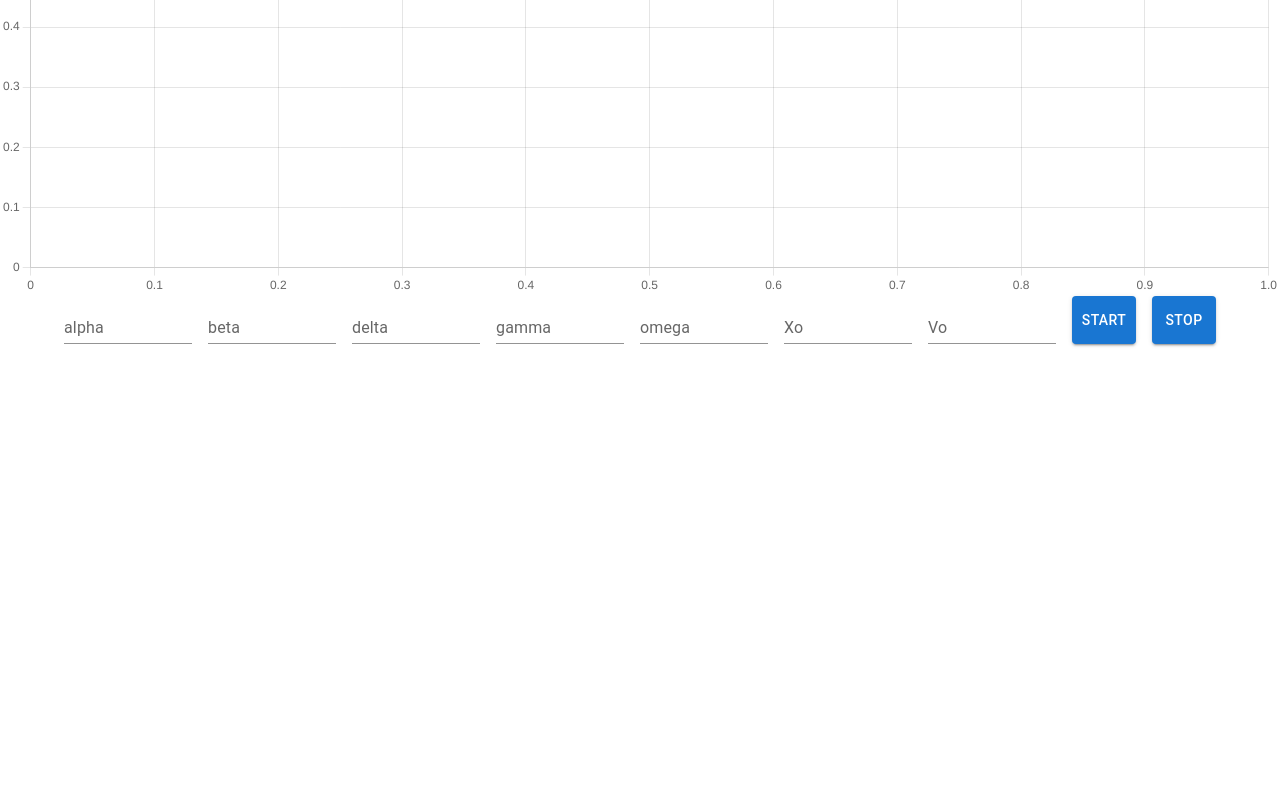
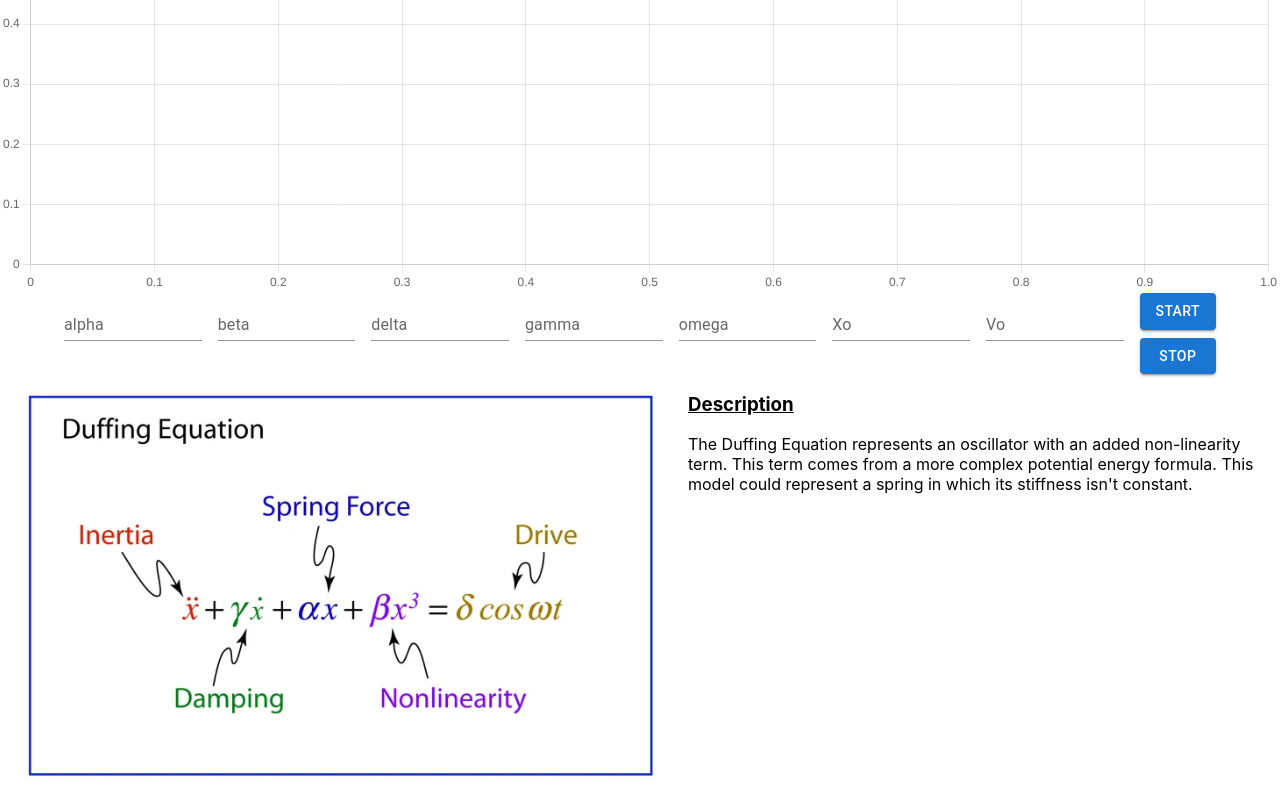
Before and after one commit to Zorokey1/NonLinearOscillatorPhysicsSim, a React (Create React App) app: page / in a window 1280 px wide. Shown: the part 396-1196 px from the top of the page. Before the commit the page ends 800 px from the top, so only its background shows below. Built offline with nearby package versions, Linux system fonts and the light colour scheme.

Commit message:
Added Description + Visuals

```diff
--- a/public/electron.js
+++ b/public/electron.js
@@ -11,13 +11,14 @@ var child = execFile(path.join(__dirname,"app.exe"), (err, output) => {
     if (err) {
       // log and return if we encounter an error
       console.error("could not execute command: ", err)
+
       return
     }
 
 
   })
 
-var pid = child.pid;
+pid = child.pid
 
 // Create the native browser window.
 function createWindow() {
--- a/src/App.css
+++ b/src/App.css
@@ -2,6 +2,8 @@
 
 .BadTitle {
     text-align: center;
+    font-size: 5vh;
+    margin: 0%;
 }
 
 .Toolbar {
@@ -25,3 +27,8 @@
     flex-flow: row wrap;
     justify-content: center;
 }
+
+#DuffingEquation {
+    margin: 20px;
+    width: 50vw;
+}
--- a/src/App.js
+++ b/src/App.js
@@ -1,5 +1,6 @@
 import Graph from "./Components/Graph";
 import Toolbar from "./Components/Toolbar";
+import Description from "./Components/Description";
 import "./App.css";
 import { useState } from "react";
 
@@ -23,6 +24,7 @@ export default function App() {
                 dataLoopID = {dataLoopID}
                 setDataLoopID = {setDataLoopID}
             />
+            <Description/>
         </div>
     );
 }
--- /dev/null
+++ b/src/Components/Description.js
@@ -0,0 +1,23 @@
+import Stack from "@mui/material/Stack";
+import duffingEquation from "../Statics/duffingEquation.webp";
+
+export default function Description() {
+    return (
+        <Stack direction="row" spacing={1} id="testStack">
+            <img src={duffingEquation} id="DuffingEquation"></img>
+            <div>
+                <h3>
+                    <b>
+                        <u>Description</u>
+                    </b>
+                </h3>
+                <p id="Explainer">
+                    The Duffing Equation represents an oscillator with an added
+                    non-linearity term. This term comes from a more complex
+                    potential energy formula. This model could represent a
+                    spring in which its stiffness isn't constant.
+                </p>
+            </div>
+        </Stack>
+    );
+}
--- a/src/Components/Graph.js
+++ b/src/Components/Graph.js
@@ -10,24 +10,35 @@ import {
 ChartJS.register(LineElement, PointElement, LinearScale, Title);
 
 export default function Graph({ points }) {
-    const [scatterOptions, setScatterOptions] = useState({
+    const [scatterData, setScatterData] = useState({
         datasets: [
             {
                 data: points,
                 showLine: true,
                 pointStyle: false,
-                backgroundColor: '#89CFF0'
+                borderColor: '#89CFF0',
+
             },
         ],
     });
 
     const options = {
-        animation: false
+        animation: {
+            duration: 0
+        },
+        scales: {
+            x: {
+                text: "Time (s)"
+            },
+            y: {
+                text: "Position (m)"
+            }
+        }
     }
 
     useEffect(() => {
         console.log(points);
-        setScatterOptions({
+        setScatterData({
             datasets: [
                 {
                     data: points,
@@ -41,7 +52,7 @@ export default function Graph({ points }) {
 
     return (
         <div className="ChartContainer">
-            <Scatter className="Chart" data={scatterOptions} options = {options}id="scatterPlot" />
+            <Scatter className="Chart" data={scatterData} options = {options} id="scatterPlot"/>
             <script type="module" src="./Components/Graph.js"></script>
         </div>
     );
--- a/src/Components/Toolbar.js
+++ b/src/Components/Toolbar.js
@@ -161,6 +161,7 @@ export default function Toolbar({
                 variant="standard"
                 onKeyDown={typing}
             />
+            <Stack spacing={1} direction="column">
                 <Button
                     className="StartButton"
                     label="Start"
@@ -178,5 +179,6 @@ export default function Toolbar({
                     Stop
                 </Button>
             </Stack>
+        </Stack>
     );
 }
```
Also changed, not shown: src/Statics/duffingEquation.webp (added). Lines whose indentation alone changed are shown as unchanged.
